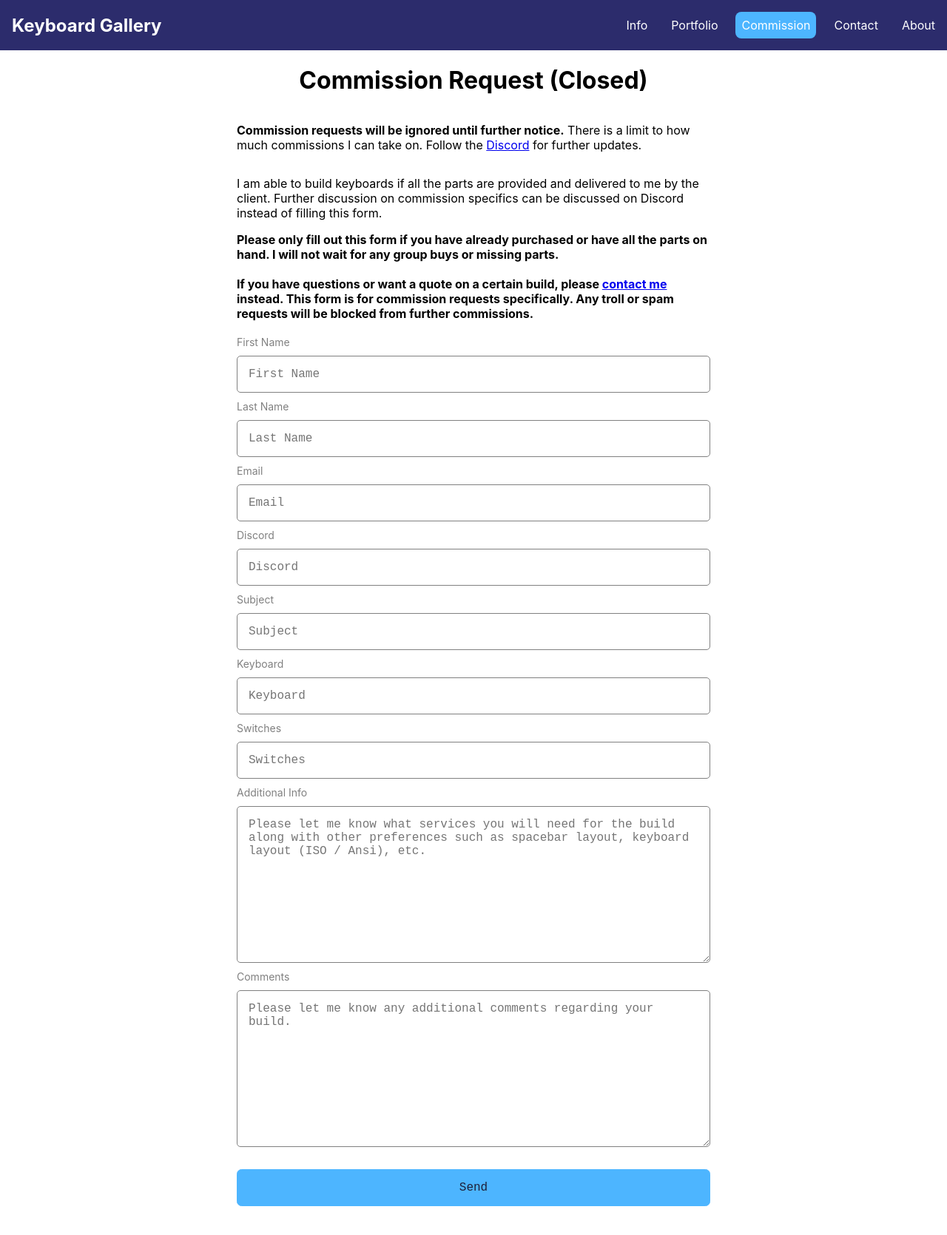
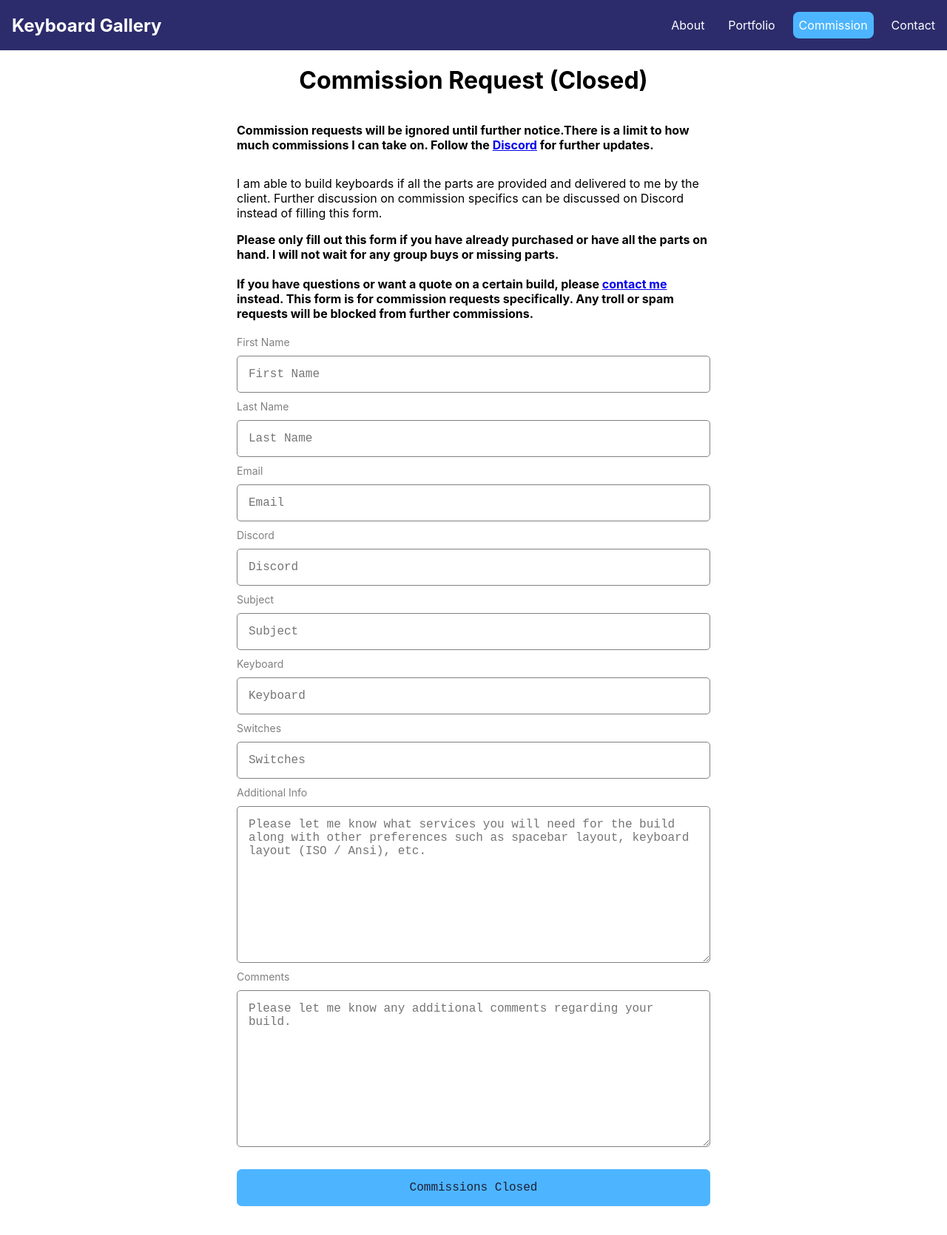
Before and after one commit to Crisu07/KeebGallery, a React (Create React App) app: page /commission in a window 1280 px wide. Shown: the top 1670 px of the page at 74% size. Built offline with nearby package versions, Linux system fonts and the light colour scheme.

Commit message:
Finishing Touches
Cleared About tab, contact does the same thing, finished up commission page

```diff
--- a/src/components/Navbar.jsx
+++ b/src/components/Navbar.jsx
@@ -17,7 +17,7 @@ export const Navbar = () => {
         {/* if the menu is opened, add a class open otherwise don't */}
         <ul className={openMenu ? 'open' : ''}>
             <li>
-                <NavLink to='/about'>Info</NavLink>
+                <NavLink to='/about'>About</NavLink>
             </li>
             <li>
                 <NavLink to='/portfolio' >Portfolio</NavLink>
@@ -25,12 +25,9 @@ export const Navbar = () => {
             <li>
                 <NavLink to='/commission'>Commission</NavLink>
             </li>
-            <li>
-                <NavLink to='/contact'>Contact</NavLink>
-            </li>
             {/* TO DO: Jump back to personal Site */}
             <li>
-                <NavLink to='/'>About</NavLink>
+                <NavLink to='/about'>Contact</NavLink>
             </li>
         </ul>
     </nav>
--- a/src/components/pages/Commission.css
+++ b/src/components/pages/Commission.css
@@ -81,3 +81,16 @@
     color: var(--color-bg);
     height: 50px;
 }
+
+/* Error messages / checking */
+.reqSpan {
+    font-size: 12px;
+    padding: 3px;
+    color: red;
+    display: none;
+}
+
+    /* only show error message when input is invalid */
+.commissioninput:invalid ~ .reqSpan{
+    display: block;
+}
--- a/src/components/pages/Commission.jsx
+++ b/src/components/pages/Commission.jsx
@@ -31,6 +31,7 @@ export const Commission = () => {
       name:'First Name',
       type:'text',
       placeholder:'First Name',
+      errorMessage: '',
       label:'First Name'
     },
     {
@@ -38,6 +39,7 @@ export const Commission = () => {
       name:'Last Name',
       type:'text',
       placeholder:'Last Name',
+      errorMessage: '',
       label:'Last Name'
     },
     {
@@ -45,13 +47,16 @@ export const Commission = () => {
       name:'Email',
       type:'text',
       placeholder:'Email',
+      errorMessage: 'You must have a valid email!',
       label:'Email'
+      //required: true,
     },
     {
       id:4,
       name:'Discord',
       type:'text',
       placeholder:'Discord',
+      errorMessage: '',
       label:'Discord'
     },
     {
@@ -59,6 +64,7 @@ export const Commission = () => {
       name:'Subject',
       type:'text',
       placeholder:'Subject',
+      errorMessage: '',
       label:'Subject'
     },
     {
@@ -66,6 +72,7 @@ export const Commission = () => {
       name:'Keyboard',
       type:'text',
       placeholder:'Keyboard',
+      errorMessage: '',
       label:'Keyboard'
     },
     {
@@ -73,6 +80,7 @@ export const Commission = () => {
       name:'Switches',
       type:'text',
       placeholder:'Switches',
+      errorMessage: '',
       label:'Switches'
     },
     {
@@ -80,6 +88,7 @@ export const Commission = () => {
       name:'Additional Info',
       type:'text',
       placeholder:'Please let me know what services you will need for the build along with other preferences such as spacebar layout, keyboard layout (ISO / Ansi), etc.',
+      errorMessage: '',
       label:'Additional Info'
     },
     {
@@ -87,6 +96,7 @@ export const Commission = () => {
       name:'Comments',
       type:'text',
       placeholder:'Please let me know any additional comments regarding your build.',
+      errorMessage: '',
       label:'Comments'
     },
   ]
@@ -103,7 +113,7 @@ export const Commission = () => {
 
         {/* Commissions Closed Portion - uncomment when open */}
         <h1 className='commissiontitle'>Commission Request (Closed)</h1>
-        <p><strong>Commission requests will be ignored until further notice.</strong> There is a limit to how much commissions I can take on. Follow the <a href="https://discord.gg/t4q99vGpjh" target='_blank'>Discord</a> for further updates.</p>
+        <p><strong>Commission requests will be ignored until further notice.There is a limit to how much commissions I can take on. Follow the <a href="https://discord.gg/t4q99vGpjh" target='_blank'>Discord</a> for further updates.</strong> </p>
 
         <p>I am able to build keyboards if all the parts are provided and delivered to me by the client. Further discussion on commission specifics can be discussed on Discord instead of filling this form.</p>
         <strong>Please only fill out this form if you have already purchased or have all the parts on hand. I will not wait for any group buys or missing parts. </strong>
@@ -125,7 +135,7 @@ export const Commission = () => {
               />
             ))}
             <br />
-            <button className='btn-commission btn-primary-commission'>Send</button>
+            <button className='btn-commission btn-primary-commission'>Commissions Closed</button>
           </form>
       </div>
     </>
--- a/src/components/pages/ReqForm.jsx
+++ b/src/components/pages/ReqForm.jsx
@@ -4,7 +4,7 @@ import './Commission.css'
 
 // makes it easier than doing a separate input per criteria
 const ReqForm = (props) => {
-  const {label, onChange, id, ...inputProps} = props;
+  const {label, errorMessage, onChange, id, ...inputProps} = props;
 
   // last two inputs should have an expandable textbox
   const isText = id > 7;
@@ -17,6 +17,7 @@ const ReqForm = (props) => {
       (
         <input {...inputProps} onChange={onChange} className='commissioninput'/>
       )}
+      <span className='reqSpan'>{errorMessage}</span>
     </div>
   )
 }
```
